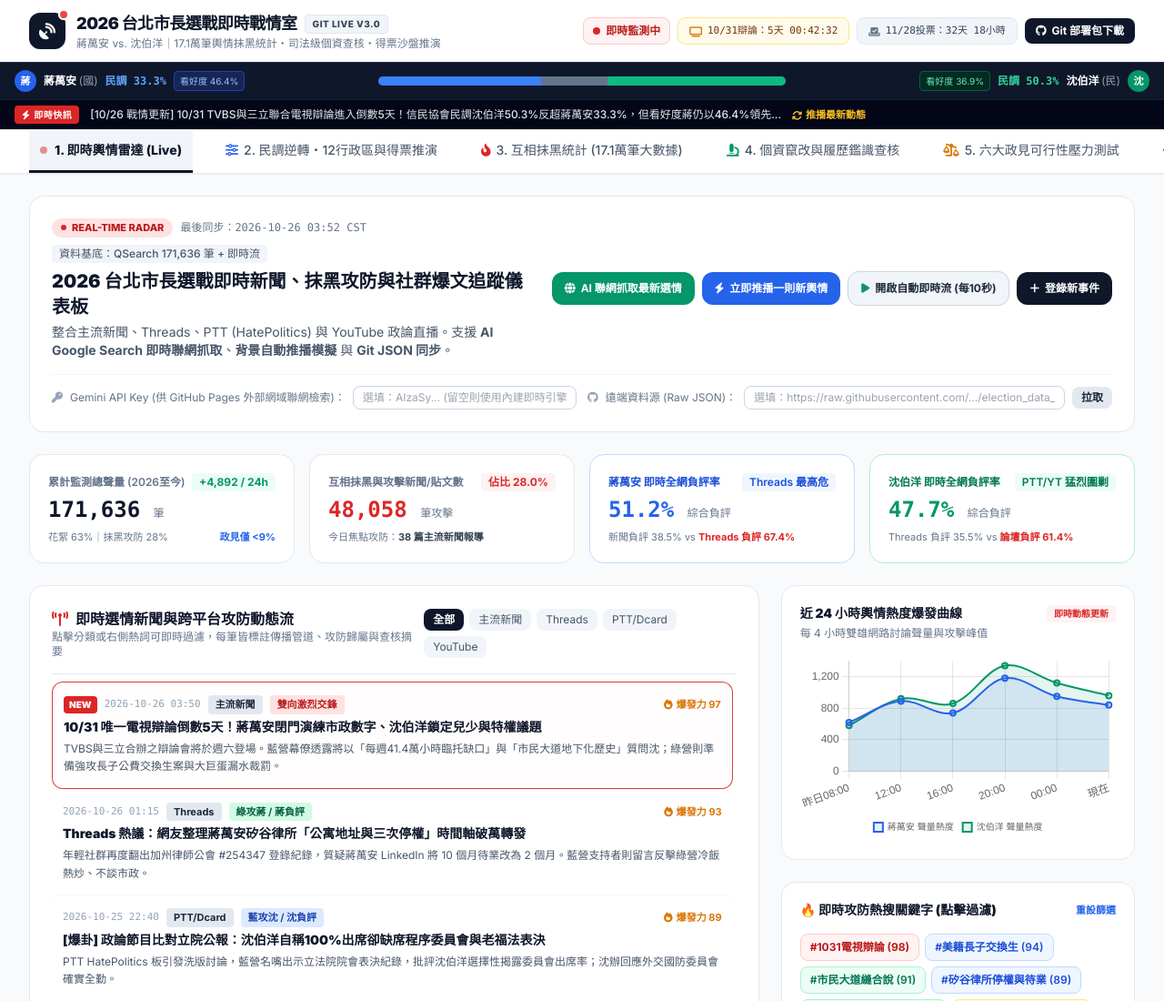
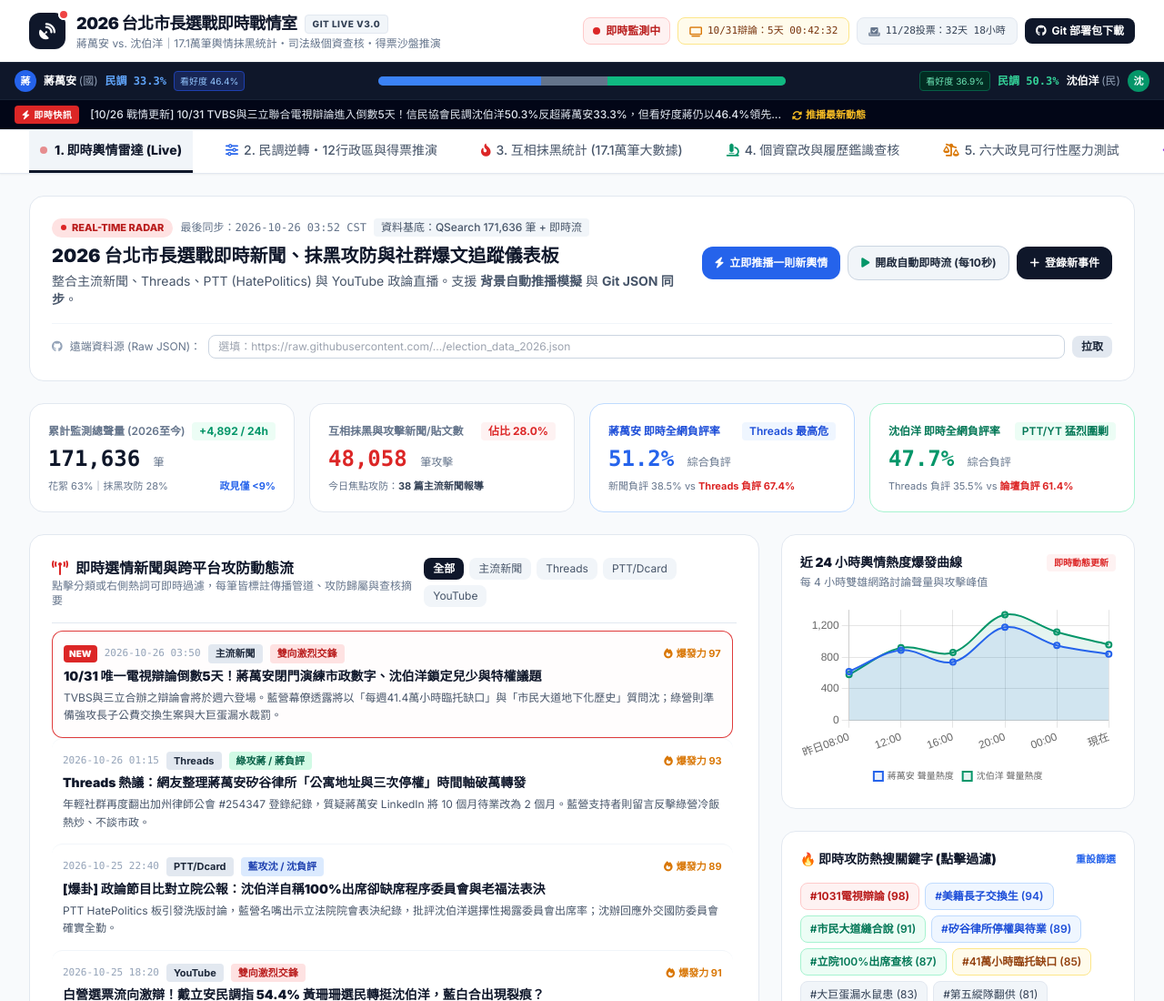
Before and after one commit to charleslin2003-prog/taipei-2026-election-monitor-gemini, a plain HTML site: page index.html in a window 1280 px wide. Shown: the top 1100 px of the page at 91% size. Drawn offline with nearby package versions, Linux system fonts and the light colour scheme.

Commit message:
fix: remove client-side API key and escape feed content

```diff
--- a/index.html
+++ b/index.html
@@ -237,15 +237,12 @@
                             2026 台北市長選戰即時新聞、抹黑攻防與社群爆文追蹤儀表板
                         </h2>
                         <p class="text-xs sm:text-sm text-slate-600 mt-1">
-                            整合主流新聞、Threads、PTT (HatePolitics) 與 YouTube 政論直播。支援 <strong>AI Google Search 即時聯網抓取</strong>、<strong>背景自動推播模擬</strong> 與 <strong>Git JSON 同步</strong>。
+                            整合主流新聞、Threads、PTT (HatePolitics) 與 YouTube 政論直播。支援 <strong>背景自動推播模擬</strong> 與 <strong>Git JSON 同步</strong>。
                         </p>
                     </div>
 
                     <!-- Action Buttons -->
                     <div class="flex flex-wrap items-center gap-2 shrink-0">
-                        <button onclick="triggerAILiveScan()" id="btn-ai-scan" class="bg-emerald-600 hover:bg-emerald-700 text-white text-xs font-bold px-3.5 py-2.5 rounded-xl shadow-xs transition flex items-center">
-                            <i class="fas fa-globe mr-1.5"></i> AI 聯網抓取最新選情
-                        </button>
                         <button onclick="simulateLiveStreamItem()" class="bg-blue-600 hover:bg-blue-700 text-white text-xs font-bold px-3.5 py-2.5 rounded-xl shadow-xs transition flex items-center">
                             <i class="fas fa-bolt mr-1.5"></i> 立即推播一則新輿情
                         </button>
@@ -259,12 +256,7 @@
                 </div>
 
                 <!-- Config Strip for Static GitHub Pages Hosting -->
-                <div class="mt-4 pt-3 border-t border-slate-100 grid grid-cols-1 md:grid-cols-2 gap-3 text-xs text-slate-500">
-                    <div class="flex items-center space-x-2">
-                        <i class="fas fa-key text-slate-400"></i>
-                        <span class="shrink-0">Gemini API Key (供 GitHub Pages 外部網域聯網檢索)：</span>
-                        <input type="password" id="custom-gemini-key" placeholder="選填：AIzaSy... (留空則使用內建即時引擎)" class="border border-slate-300 rounded-lg px-2.5 py-1 text-xs w-full focus:outline-none focus:border-slate-800">
-                    </div>
+                <div class="mt-4 pt-3 border-t border-slate-100 grid grid-cols-1 gap-3 text-xs text-slate-500">
                     <div class="flex items-center space-x-2">
                         <i class="fab fa-github text-slate-400"></i>
                         <span class="shrink-0">遠端資料源 (Raw JSON)：</span>
@@ -1407,14 +1399,25 @@
         }
 
         // ================= 3. LIVE TRACKER & AUTO-STREAM ENGINE =================
+        function escapeHTML(value) {
+            return String(value ?? '').replace(/[&<>"']/g, character => ({
+                '&': '&amp;',
+                '<': '&lt;',
+                '>': '&gt;',
+                '"': '&quot;',
+                "'": '&#39;'
+            })[character]);
+        }
+
         function renderLiveFeed(filterPlatform = 'all', keyword = '') {
             const container = document.getElementById('live-feed-container');
             if (!container) return;
             container.innerHTML = '';
 
             const filtered = liveFeedData.filter(item => {
-                const matchPlatform = filterPlatform === 'all' || item.platform.includes(filterPlatform);
-                const matchKeyword = !keyword || item.title.includes(keyword) || item.desc.includes(keyword);
+                if (!item || typeof item !== 'object') return false;
+                const matchPlatform = filterPlatform === 'all' || String(item.platform ?? '').includes(filterPlatform);
+                const matchKeyword = !keyword || String(item.title ?? '').includes(keyword) || String(item.desc ?? '').includes(keyword);
                 return matchPlatform && matchKeyword;
             });
 
@@ -1441,14 +1444,14 @@
                     <div class="flex flex-wrap items-center justify-between gap-2 mb-1">
                         <div class="flex items-center space-x-2">
                             ${idx === 0 ? '<span class="px-1.5 py-0.5 bg-red-600 text-white rounded text-[10px] font-black">NEW</span>' : ''}
-                            <span class="text-[11px] font-mono text-slate-400">${item.time}</span>
-                            <span class="px-2 py-0.5 rounded bg-slate-200 text-slate-800 text-[11px] font-bold">${item.platform}</span>
+                            <span class="text-[11px] font-mono text-slate-400">${escapeHTML(item.time)}</span>
+                            <span class="px-2 py-0.5 rounded bg-slate-200 text-slate-800 text-[11px] font-bold">${escapeHTML(item.platform)}</span>
                             ${badge}
                         </div>
-                        <span class="text-[11px] font-bold text-amber-600"><i class="fas fa-fire mr-1"></i>爆發力 ${item.score}</span>
-                    </div>
-                    <h4 class="text-sm font-black text-slate-900 mb-1">${item.title}</h4>
-                    <p class="text-xs text-slate-600 leading-relaxed">${item.desc}</p>
+                        <span class="text-[11px] font-bold text-amber-600"><i class="fas fa-fire mr-1"></i>爆發力 ${escapeHTML(item.score)}</span>
+                    </div>
+                    <h4 class="text-sm font-black text-slate-900 mb-1">${escapeHTML(item.title)}</h4>
+                    <p class="text-xs text-slate-600 leading-relaxed">${escapeHTML(item.desc)}</p>
                 `;
                 container.appendChild(div);
             });
@@ -1528,7 +1531,7 @@
                 attacksEl.innerHTML = `${(curAttack + Math.floor(Math.random() * 35 + 12)).toLocaleString()} <span class="text-xs font-normal text-slate-500">筆攻擊</span>`;
             }
             if (tickerEl) {
-                tickerEl.textContent = `[即時同步 ${item.time.split(' ')[1]}] ${item.platform}：${item.title}`;
+                tickerEl.textContent = `[即時同步 ${String(item.time ?? '').split(' ')[1] || ''}] ${item.platform}：${item.title}`;
             }
             if (syncEl) {
                 const now = new Date();
@@ -1589,62 +1592,6 @@
                 text.textContent = '停止自動即時流 (運行中)';
                 if (badge) badge.textContent = 'AUTO-STREAM 運行中';
                 showToast('🚀 已啟動每 10 秒自動輿情推播引擎！');
-            }
-        }
-
-        async function triggerAILiveScan() {
-            const btn = document.getElementById('btn-ai-scan');
-            const customKeyInput = document.getElementById('custom-gemini-key');
-            const apiKey = (customKeyInput && customKeyInput.value.trim()) ? customKeyInput.value.trim() : "";
-
-            btn.disabled = true;
-            btn.innerHTML = `<i class="fas fa-spinner fa-spin mr-1.5"></i> AI 聯網檢索中...`;
-
-            const systemPrompt = "你是一位台灣選舉輿情分析專家。請根據最新網路資訊，整理出1則關於「蔣萬安」或「沈伯洋」台北市長選戰的最新攻防或新聞摘要。請以 JSON 格式回傳，包含 title (標題), platform (主流新聞/Threads/PTT/YouTube), type (chiang-neg/shen-neg/both-attack/policy), score (85-99數字), desc (80字內摘要與查核)。";
-            const userQuery = "搜尋最新 蔣萬安 沈伯洋 台北市長 選舉 新聞 民調 攻防 爭議";
-
-            try {
-                const apiUrl = `https://generativelanguage.googleapis.com/v1beta/models/gemini-3-flash-preview:generateContent?key=${apiKey}`;
-                const payload = {
-                    contents: [{ parts: [{ text: userQuery }] }],
-                    tools: [{ "google_search": {} }],
-                    systemInstruction: { parts: [{ text: systemPrompt }] },
-                    generationConfig: { responseMimeType: "application/json" }
-                };
-
-                const response = await fetch(apiUrl, {
-                    method: 'POST',
-                    headers: { 'Content-Type': 'application/json' },
-                    body: JSON.stringify(payload)
-                });
-
-                if (!response.ok) throw new Error('Fallback to built-in stream');
-                const result = await response.json();
-                const text = result?.candidates?.[0]?.content?.parts?.[0]?.text;
-                const parsed = JSON.parse(text);
-
-                const now = new Date();
-                const timeStr = `${now.getFullYear()}-${String(now.getMonth()+1).padStart(2,'0')}-${String(now.getDate()).padStart(2,'0')} ${String(now.getHours()).padStart(2,'0')}:${String(now.getMinutes()).padStart(2,'0')}`;
-
-                const aiItem = {
-                    id: Date.now(),
-                    time: timeStr,
-                    platform: parsed.platform || "主流新聞 (AI檢索)",
-                    type: parsed.type || "both-attack",
-                    score: parsed.score || 94,
-                    title: parsed.title || "AI 即時檢索：台北市長選戰最新攻防動態",
-                    desc: parsed.desc || "透過 Google Search Grounding 檢索之最新選戰輿情摘要。"
-                };
-
-                liveFeedData.unshift(aiItem);
-                renderLiveFeed('all');
-                updateLiveMetricsAfterNewItem(aiItem);
-                showToast('🛰️ AI Google Search 聯網檢索完成！');
-            } catch (err) {
-                simulateLiveStreamItem();
-            } finally {
-                btn.disabled = false;
-                btn.innerHTML = `<i class="fas fa-globe mr-1.5"></i> AI 聯網抓取最新選情`;
             }
         }
 
@@ -1954,7 +1901,7 @@
         }
 
         function downloadReadmeMD() {
-            const md = `# 2026 台北市長選戰即時戰情室 (蔣萬安 vs. 沈伯洋)\n\n本專案為單一檔案架構 (Single-File SPA) 之即時選情追蹤與司法鑑識級履歷查核儀表板。\n\n## 核心功能\n1. **即時輿情雷達 (Live War Room)**：支援 AI Google Search 即時檢索、每10秒自動推播模擬引擎與遠端 GitHub JSON 同步。\n2. **得票率沙盤推演器**：動態調整青年投票率、高齡長者投票率、白營流向與辯論表現。\n3. **17.1萬筆 QSearch 互相抹黑統計**：跨新聞、YouTube、Threads 與 PTT 負面情緒率分析。\n4. **司法級個資與履歷查核**：比對加州律師公會 #254347 紀錄、LinkedIn 時程與立院公報。\n\n## 快速部署至 GitHub Pages\n直接將 \`index.html\` 推送至 \`main\` 分支並開啟 GitHub Pages 即可運行。\n`;
+            const md = `# 2026 台北市長選戰即時戰情室 (蔣萬安 vs. 沈伯洋)\n\n本專案為單一檔案架構 (Single-File SPA) 之即時選情追蹤與司法鑑識級履歷查核儀表板。\n\n## 核心功能\n1. **即時輿情雷達 (Live War Room)**：支援每10秒自動推播模擬引擎與遠端 GitHub JSON 同步。\n2. **得票率沙盤推演器**：動態調整青年投票率、高齡長者投票率、白營流向與辯論表現。\n3. **17.1萬筆 QSearch 互相抹黑統計**：跨新聞、YouTube、Threads 與 PTT 負面情緒率分析。\n4. **司法級個資與履歷查核**：比對加州律師公會 #254347 紀錄、LinkedIn 時程與立院公報。\n\n## 快速部署至 GitHub Pages\n直接將 \`index.html\` 推送至 \`main\` 分支並開啟 GitHub Pages 即可運行。\n`;
             const blob = new Blob([md], { type: 'text/markdown;charset=utf-8' });
             const url = URL.createObjectURL(blob);
             const a = document.createElement('a');
```
Also changed, not shown: 1 other file.
